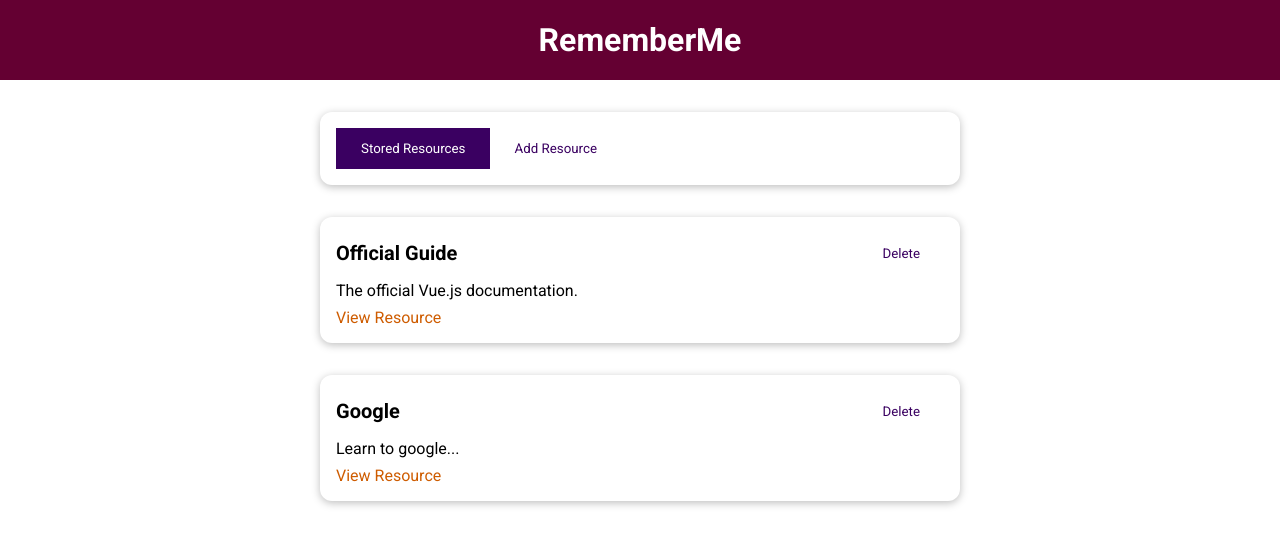
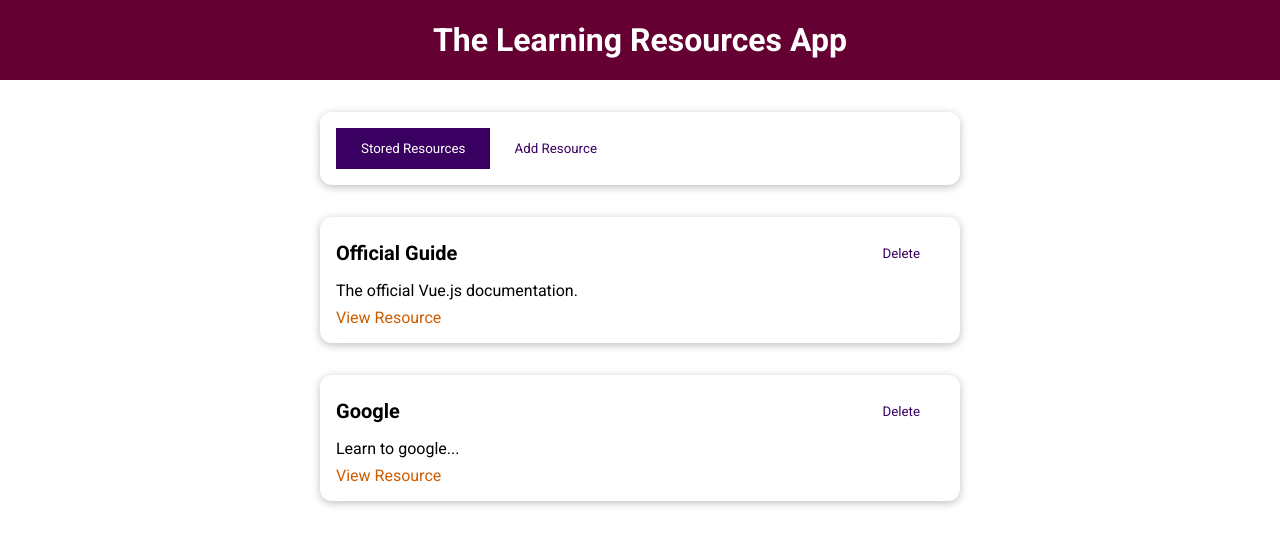
Before and after one commit to rkrohne1991/the-learning-resources-app---vue-js-ts, a Vue app: page / in a window 1280 px wide. Shown: the top 546 px of the page. Built offline with nearby package versions, Linux system fonts and the light colour scheme.

Commit message:
Title update

```diff
--- a/src/App.vue
+++ b/src/App.vue
@@ -1,5 +1,5 @@
 <template>
-  <the-header title="RememberMe"></the-header>
+  <the-header title="The Learning Resources App"></the-header>
   <the-resources />
 </template>
 
```
